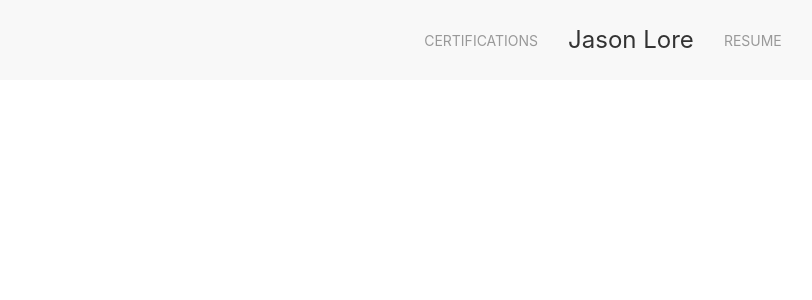
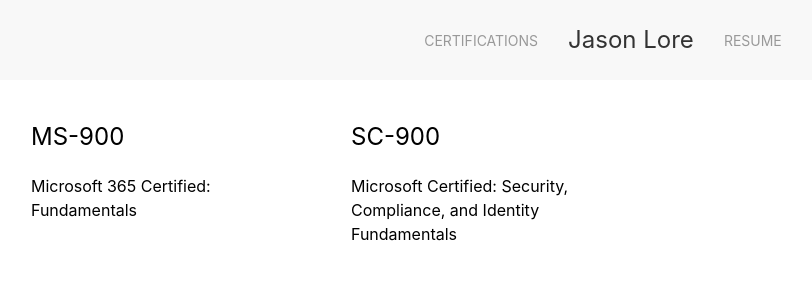
Before and after one commit to Jason-Lore/resume-site, a React (Create React App) app: page / in a window 1280 px wide. Shown: the top 300 px of the page, without its empty margins (9-821 px from the left). Built offline with nearby package versions, Linux system fonts and the light colour scheme; the HTML template or start-up script is replaced by a standard one.

Commit message:
added a json file with my current certs to update the site

```diff
--- /dev/null
+++ b/src/components/Certifications/certifications.json
@@ -0,0 +1,18 @@
+{
+    "certifications": [
+      {
+        "certificationName": "MS-900",
+        "dateOfCompletion": "2024-02-03",
+        "linkToOnlineCert": "https://learn.microsoft.com/en-us/users/jasonlearn-7194/credentials/certification/microsoft-365-fundamentals",
+        "msftImage": "https://learn.microsoft.com/media/learn/certification/badges/microsoft-certified-fundamentals-badge.svg?branch=main",
+        "msftDescription": "Microsoft 365 Certified: Fundamentals"
+      },
+      {
+        "certificationName": "SC-900",
+        "dateOfCompletion": "2024-02-12",
+        "linkToOnlineCert": "https://learn.microsoft.com/en-us/users/jasonlearn-7194/credentials/certification/security-compliance-and-identity-fundamentals",
+        "msftImage": "https://learn.microsoft.com/media/learn/certification/badges/microsoft-certified-fundamentals-badge.svg?branch=main",
+        "msftDescription": "Microsoft Certified: Security, Compliance, and Identity Fundamentals"
+      }
+    ]
+  }
--- a/src/components/Certifications/index.js
+++ b/src/components/Certifications/index.js
@@ -1,17 +1,23 @@
 import React from "react";
 
-
+import certificationData from './certifications.json'
 
 let Certifications = () => {
     return (
         <section>
-            <div class="uk-position-relative uk-visible-toggle uk-light" tabindex="-1" uk-slider=''>
+            <div className="uk-position-relative uk-visible-toggle uk-light" tabIndex="-1" uk-slider='' style={{ color: "black" }}>
 
-                <ul class="uk-slider-items uk-child-width-1-2 uk-child-width-1-3@s uk-child-width-1-4@m">
-                </ul>
+                <div className="uk-slider-items uk-child-width-1-2 uk-child-width-1-3@s uk-child-width-1-4@m">
+                    {certificationData.certifications.map((cert, index) => (
+                        <div class="uk-card uk-card-hover uk-card-body">
+                            <h3 class="uk-card-title" style={{ color: "black" }}>{cert.certificationName}</h3>
+                            <p>{cert.msftDescription}</p>
+                        </div>
+                    ))}
+                </div>
 
-                <a class="uk-position-center-left uk-position-small uk-hidden-hover" href='/' uk-slidenav-previous='' uk-slider-item="previous"></a>
-                <a class="uk-position-center-right uk-position-small uk-hidden-hover" href='/' uk-slidenav-next='' uk-slider-item="next"></a>
+                <a className="uk-position-center-left uk-position-small uk-hidden-hover" href='/' uk-slidenav-previous='' uk-slider-item="previous"></a>
+                <a className="uk-position-center-right uk-position-small uk-hidden-hover" href='/' uk-slidenav-next='' uk-slider-item="next"></a>
 
             </div>
         </section>
```
